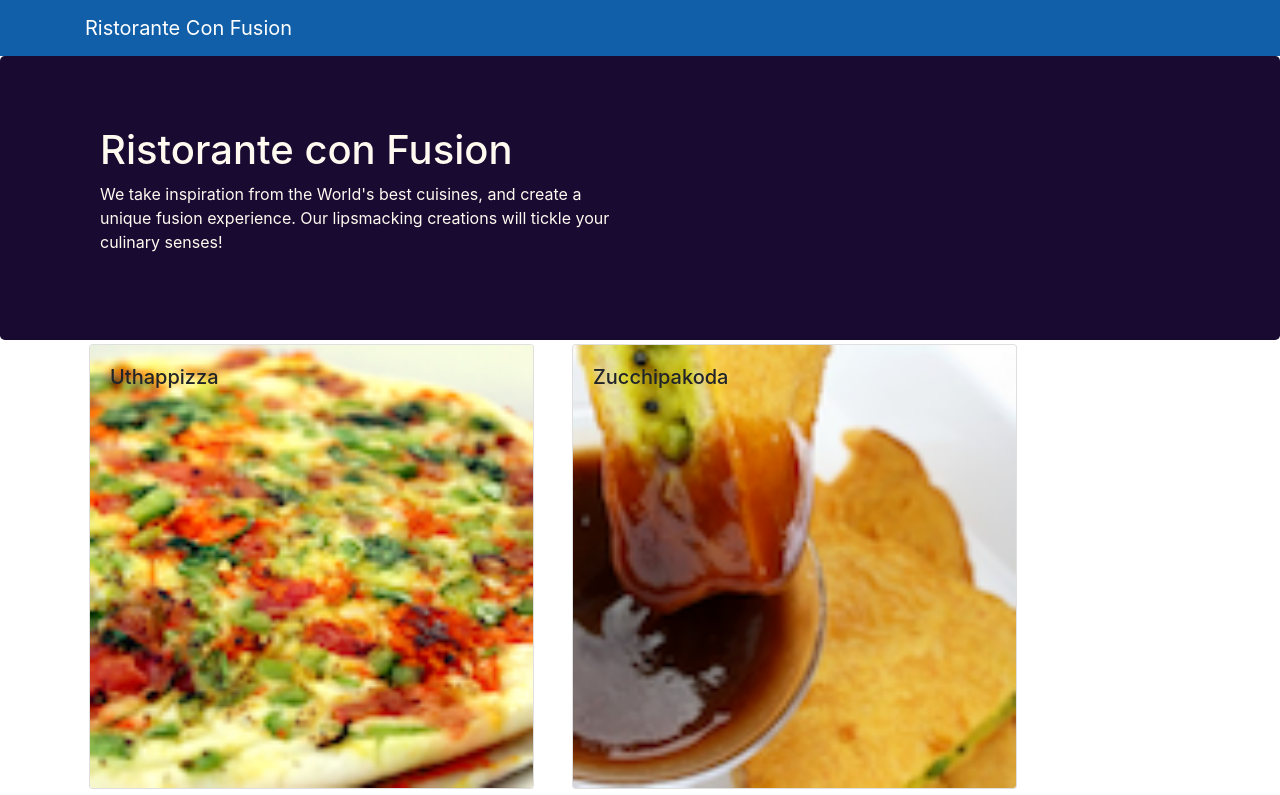
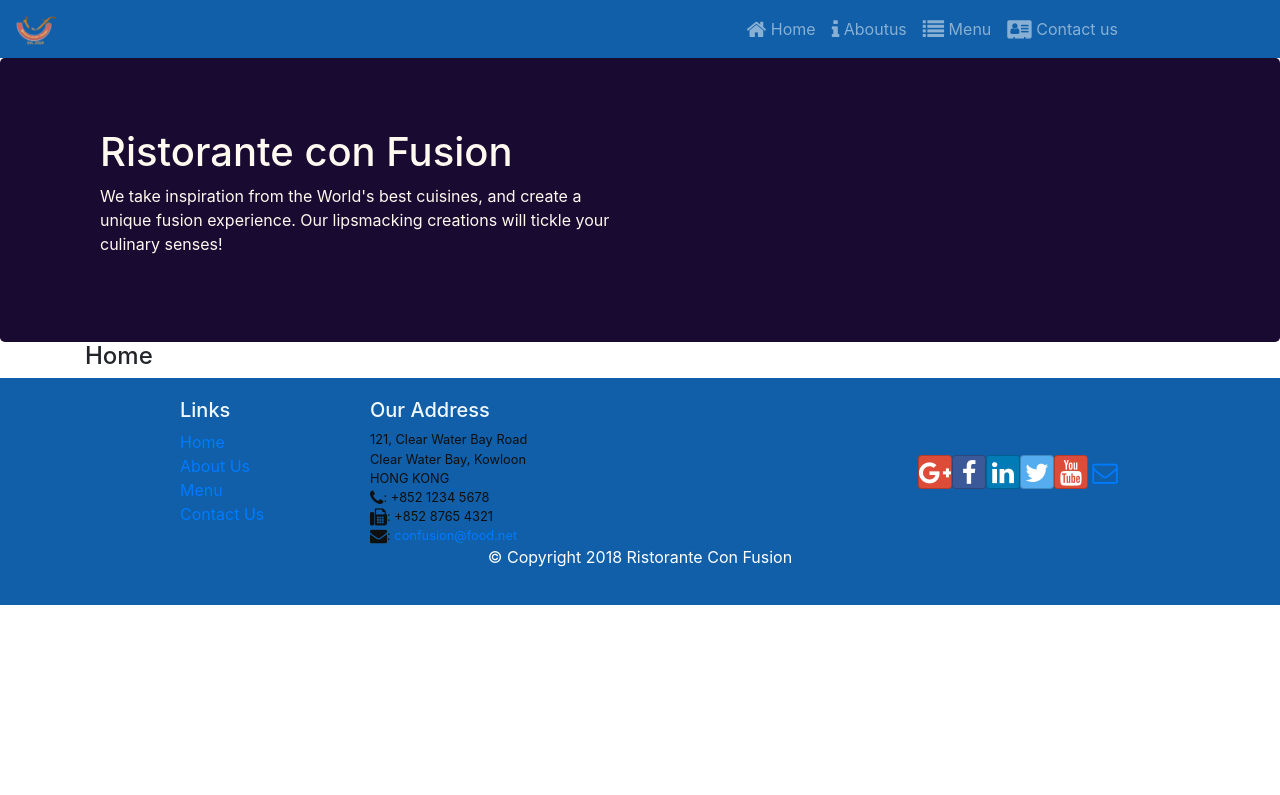
Before and after one commit to AbdulMuheeth/confusion-react, a React (Create React App) app: page /home in a window 1280 px wide. Shown: the top 795 px of the page. Built offline with nearby package versions, Linux system fonts and the light colour scheme.

Commit message:
react-router

```diff
--- a/src/App.js
+++ b/src/App.js
@@ -2,14 +2,19 @@
 import React,{Component} from 'react';
 import Main from './components/MainComponent';
 import './App.css';
+import { BrowserRouter } from 'react-router-dom';
 
 class App extends Component {
 
   render() {
     return (
-      <div>
-        <Main/>
-      </div>
+
+      <BrowserRouter>
+        <div>
+          <Main/>
+        </div>
+      </BrowserRouter>
+
     );
   }
 
--- a/src/components/FooterComponent.js
+++ b/src/components/FooterComponent.js
@@ -1,5 +1,5 @@
 import React from 'react';
-
+import {Link} from 'react-router-dom';
 function Footer({props}) {
     return(
     <div className="footer">
@@ -8,10 +8,10 @@
                 <div className="col-4 offset-1 col-sm-2">
                     <h5>Links</h5>
                     <ul className="list-unstyled">
-                        <li><a href="#">Home</a></li>
-                        <li><a href="#">About</a></li>
-                        <li><a href="#">Menu</a></li>
-                        <li><a href="contactus.html">Contact</a></li>
+                        <li><Link to="/home">Home</Link></li>
+                        <li><Link to="/aboutus">About Us</Link></li>
+                        <li><Link to="/menu">Menu</Link></li>
+                        <li><Link to="/contactus">Contact Us</Link></li>
                     </ul>
                 </div>
                 <div className="col-7 col-sm-5">
--- a/src/components/HeaderComponent.js
+++ b/src/components/HeaderComponent.js
@@ -1,14 +1,45 @@
 import React, { Component } from 'react';
-import {Jumbotron, Navbar , NavbarBrand} from 'reactstrap';
-
+import {Jumbotron, Navbar,Nav,NavbarToggler,Collapse, NavItem, NavbarBrand} from 'reactstrap';
+import {NavLink} from 'react-router-dom';
 
 export default class Header extends Component {
+
+    constructor(props){
+        super();
+        this.state ={
+            isNavOpen : false
+        }
+        this.toggleNav = this.toggleNav.bind(this);
+    }
+
+    toggleNav(){
+        this.setState({
+            isNavOpen: !this.state.isNavOpen
+        })
+    }
+
     render() {
         return (
             <>
-                <Navbar dark>
-                    <div className="container">
-                        <NavbarBrand href="/">Ristorante Con Fusion </NavbarBrand>
+                <Navbar dark expand="md">
+                    <div className="container row">
+                        <NavbarToggler onClick={this.toggleNav}/> {/*Here no parenthesis/ no arrow function is given because of the .bind(this) in constructor*/}
+                        <NavbarBrand className="mr-auto" href="/">
+                            <img src="assets/images/logo.png" height="30" width="41" alt="Ristorante Con Fusion"/>
+                        </NavbarBrand>
+                        <Collapse isOpen={this.state.isNavOpen} className="collapse navbar-collapse">
+                        <Nav className="ml-auto">
+                                <NavItem  className="navbar-nav">
+                                    <NavLink class="nav-link" to="/home"> <span className="fa fa-home fa-lg"></span> Home</NavLink>
+                                    <NavLink class="nav-link" to="/aboutus"> <span className="fa fa-info fa-lg"></span> Aboutus</NavLink>
+                                    <NavLink class="nav-link" to="/menu"> <span className="fa fa-list fa-lg"></span> Menu</NavLink>
+                                    <NavLink class="nav-link" to="/contactus"> <span className="fa fa-address-card fa-lg"></span> Contact us</NavLink>
+                                </NavItem>
+                        </Nav>
+                        </Collapse>
+
+
+
                     </div>
                 </Navbar>
 
--- /dev/null
+++ b/src/components/HomeComponent.js
@@ -0,0 +1,9 @@
+import React from 'react'
+
+export default function Home() {
+    return (
+        <div class="container">
+            <h4>Home</h4>
+        </div>
+    )
+}
--- a/src/components/MainComponent.js
+++ b/src/components/MainComponent.js
@@ -1,9 +1,12 @@
 import React,{Component} from 'react';
 import Menu from './MenuComponent';
+import Home from './HomeComponent';
 import {DISHES} from '../shared/dishes';
 import DishDetail from './DishDetail';
 import Header from './HeaderComponent';
 import Footer from './FooterComponent';
+import {Switch,Route,Redirect} from 'react-router-dom';
+
 
 class Main extends Component {
 
@@ -12,24 +15,27 @@
 
     this.state = {
       dishes:DISHES,
-      selectedDish:null
     }
   }
 
-  onDishSelect(dishId){
-    this.setState({
-        selectedDish:dishId
-    });
-}
+
 
   render() {
+
+    const Homepage=() => {
+        return(
+            <Home/>
+        );
+    }
+
     return (
       <div>
         <Header/>
-        <Menu dishes={this.state.dishes}
-            onClick={(dishId)=> this.onDishSelect(dishId)}
-        />
-        <DishDetail dish={this.state.dishes.filter((dish) => dish.id === this.state.selectedDish)[0]}/>
+        <Switch>
+            <Route path="/home" component={Homepage}></Route>
+            <Route exact path="/menu" component={()=> <Menu dishes={this.state.dishes}/>}></Route>
+            <Redirect to="/home"></Redirect>
+        </Switch>
         <Footer/>
       </div>
     );
```
